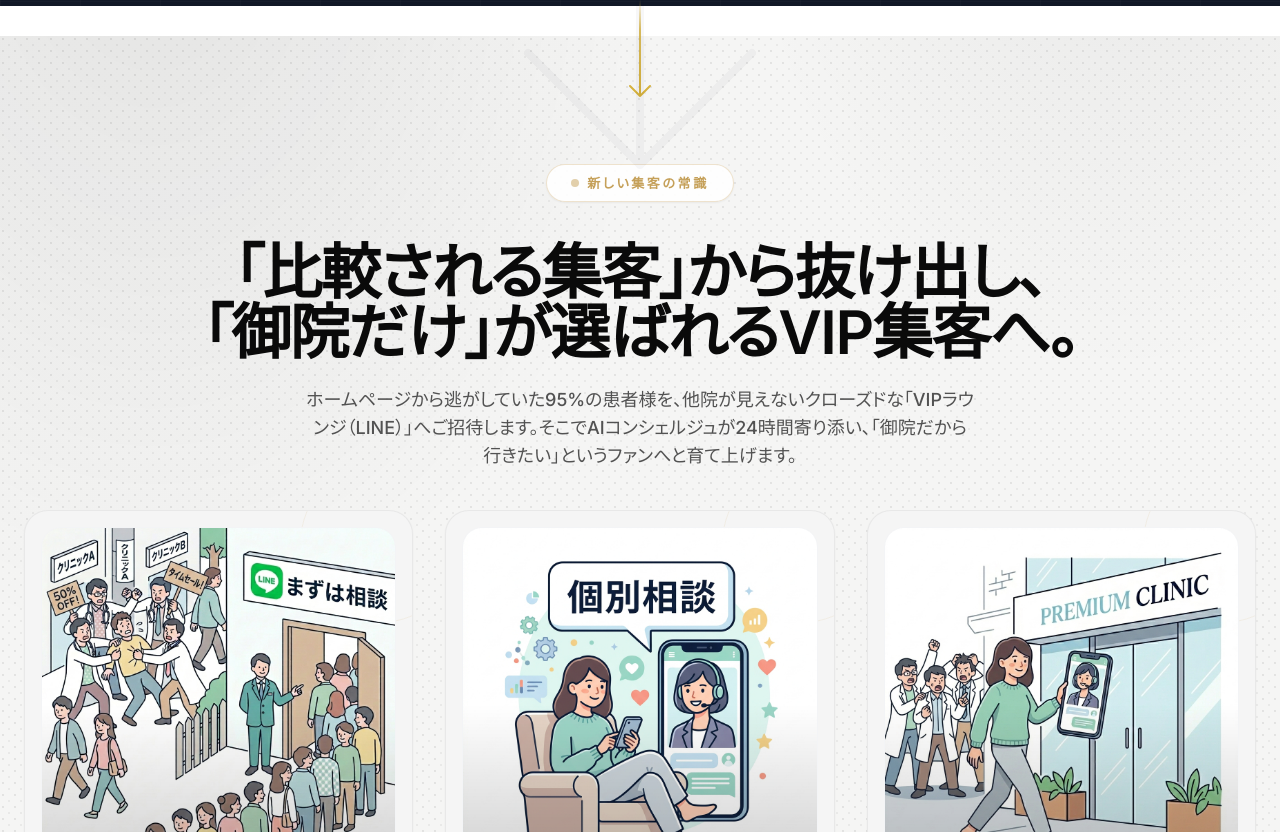
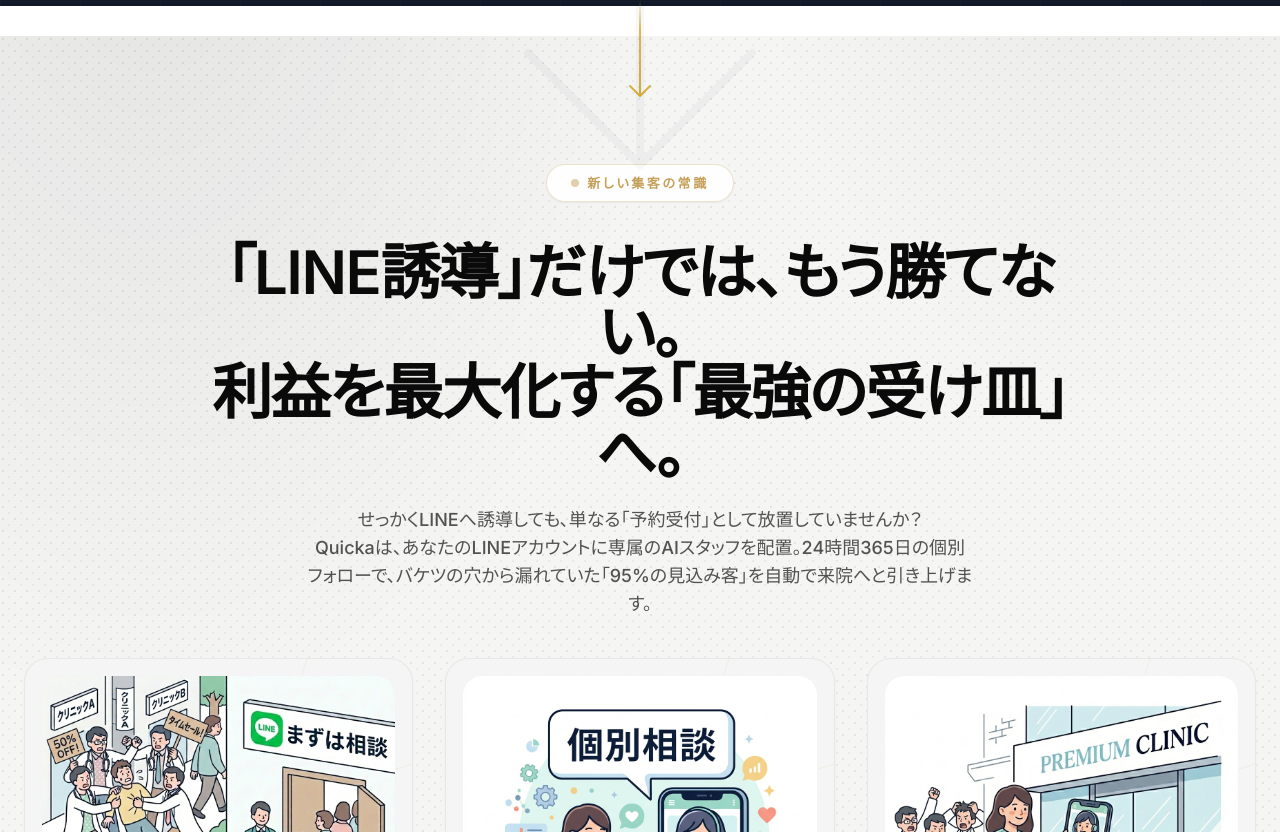
Before and after one commit to mikamishunpei/quicka-sdr-lp, a React (Vite) app: page /clinic in a window 1280 px wide. Shown: the part 1988-2820 px from the top of the page. Built offline with nearby package versions, Linux system fonts and the light colour scheme.

Commit message:
feat: Update Clinic LP copy to focus on Leaky Bucket and active LINE

```diff
--- a/src/components/clinic/ClinicSolution.tsx
+++ b/src/components/clinic/ClinicSolution.tsx
@@ -8,13 +8,14 @@ export function ClinicSolution() {
     <HeroMonochrome
       title={
         <>
-          「比較される集客」から抜け出し、<br />
-          「御院だけ」が選ばれるVIP集客へ。
+          「LINE誘導」だけでは、もう勝てない。<br />
+          利益を最大化する「最強の受け皿」へ。
         </>
       }
       description={
         <>
-          ホームページから逃がしていた95%の患者様を、他院が見えないクローズドな「VIPラウンジ（LINE）」へご招待します。そこでAIコンシェルジュが24時間寄り添い、「御院だから行きたい」というファンへと育て上げます。
+          せっかくLINEへ誘導しても、単なる「予約受付」として放置していませんか？<br />
+          Quickaは、あなたのLINEアカウントに専属のAIスタッフを配置。24時間365日の個別フォローで、バケツの穴から漏れていた「95%の見込み客」を自動で来院へと引き上げます。
         </>
       }
       badge={
@@ -30,8 +31,8 @@ export function ClinicSolution() {
       layout="centered"
       steps={[
         {
-          title: "95%の「囲い込み」",
-          description: "他院が少数の「今すぐ客」を安さで取り合っている中、「まずは相談」という低いハードルで残りの95%を囲い込みます。",
+          title: "眠れる95%の「資産化」",
+          description: "LINEに登録しただけで放置されている「検討中」の95%のお客様。この『穴の空いたバケツ』状態を未然に防ぎ、すでに抱えているリストから確実に来院を創出します。",
           icon: <Megaphone className="w-6 h-6" />,
           imageSrc: "/step_1_invitation.png"
         },
```
